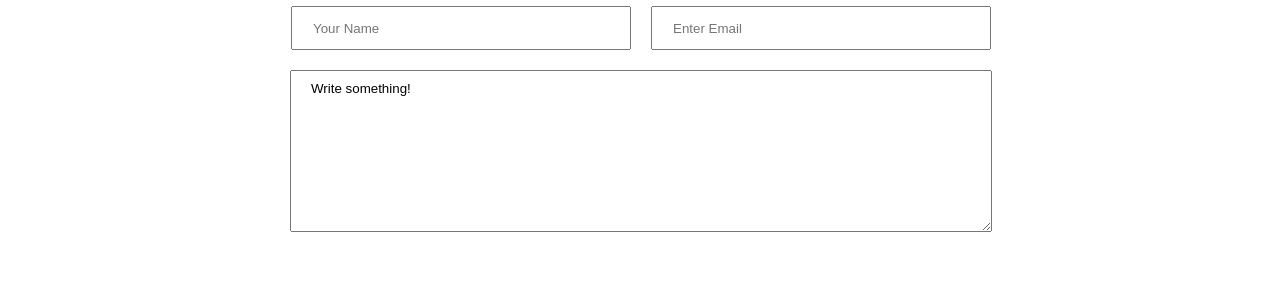
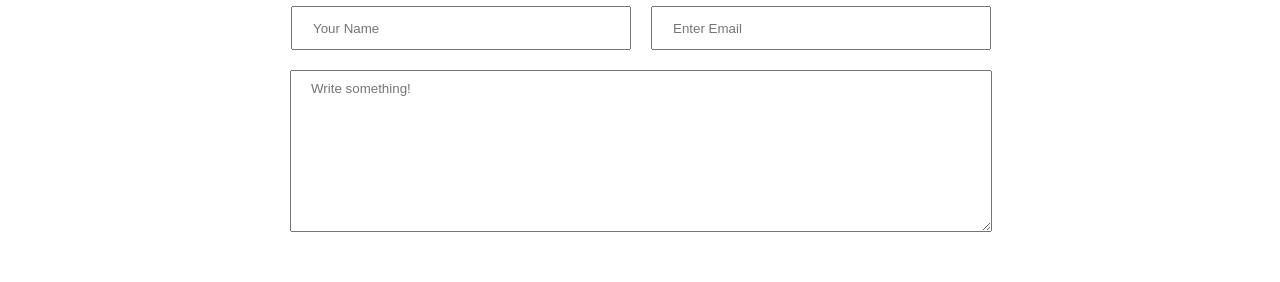
Before and after one commit to shpetimsedolli/Myportfolio, a React (Create React App) app: page / in a window 1280 px wide. Shown: the part 2795-3077 px from the top of the page. Built offline with nearby package versions, Linux system fonts and the light colour scheme; a web font is replaced by a local one.

Commit message:
fixed responsive projects

```diff
--- a/src/components/Form/Form.jsx
+++ b/src/components/Form/Form.jsx
@@ -46,7 +46,7 @@ const Form = () => {
               name="message"
               cols="30"
               rows="10"
-              defaultValue="Write something!"
+              placeholder="Write something!"
               className="textarea3"
             ></textarea>
             <div className="form__message">
--- a/src/components/Projects/Projects.jsx
+++ b/src/components/Projects/Projects.jsx
@@ -12,7 +12,7 @@ const Projects = () => {
         <p>
           Here are a few past design projects I've worked on. Want to see more{" "}
         </p>
-        <a href="#form">Email me</a>
+        <a href="#contact">Email me</a>
       </div>
       <div className="boxeswrap">
         <div className="box">
--- a/src/responsive.css
+++ b/src/responsive.css
@@ -89,6 +89,12 @@
     justify-content: center;
     gap: 10px;
   }
+  .boxeswrap {
+    flex-wrap: wrap;
+  }
+  .box {
+    width: 50%;
+  }
 }
 
 /* This media query is used only for small tablet devices */
```
